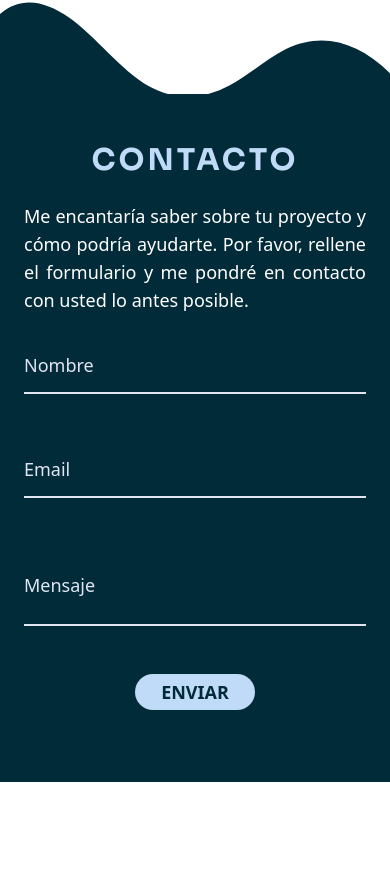
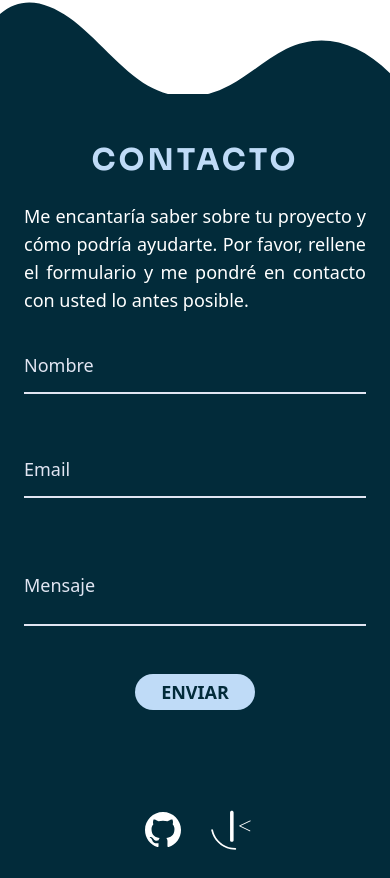
Before and after one commit to ShamirLeon/shamir-leon-portfolio, a React (Vite) app: page / in a window 390 px wide. Shown: the part 4095-4973 px from the top of the page. Before the commit the page ends 4877 px from the top, so only its background shows below. Built offline with nearby package versions, Linux system fonts and the light colour scheme.

Commit message:
Footer - Mobile Design

```diff
--- a/src/App.jsx
+++ b/src/App.jsx
@@ -4,6 +4,7 @@ import Hero from './components/Hero/Hero';
 import NavBar from './components/navBar/NavBar';
 import Projects from './components/ProjectsC/Projects';
 import Skills from './components/Skills/Skills';
+import FooterS from './components/Footer/FooterS';
 
 const App = () => {
 	return (
@@ -14,6 +15,7 @@ const App = () => {
 			<Skills />
 			<Projects />
 			<Contact />
+			<FooterS></FooterS>
 		</div>
 	);
 };
--- /dev/null
+++ b/src/components/Footer/FooterS.jsx
@@ -0,0 +1,24 @@
+import GitHubIcon from '../../assets/Icons/GithubIcon';
+import FemIcon from '../../assets/Icons/FEMIcon';
+// import LinkedInIcon from '../../assets/Icons/LinkedInIcon.png'
+
+const FooterS = params => {
+	return (
+		<footer className='flex items-center justify-center gap-6 bg-Dark-Blue py-6'>
+			<a href='https://github.com/ShamirLeon' target='_blank' rel='noreferrer'>
+				<GitHubIcon className='h-12 w-12 fill-White' />
+			</a>
+			<a
+				href='https://frontendmentor.io/profile/ShamirLeon'
+				target='_blank'
+				rel='noreferrer'
+			>
+				<FemIcon className='h-10 w-10 fill-White' />
+			</a>
+			{/* <a href="" target='_blank' rel="noreferrer">
+                <img src={LinkedInIcon} alt=" " className='w-12 h-12'/>
+            </a> */}
+		</footer>
+	);
+};
+export default FooterS;
```
